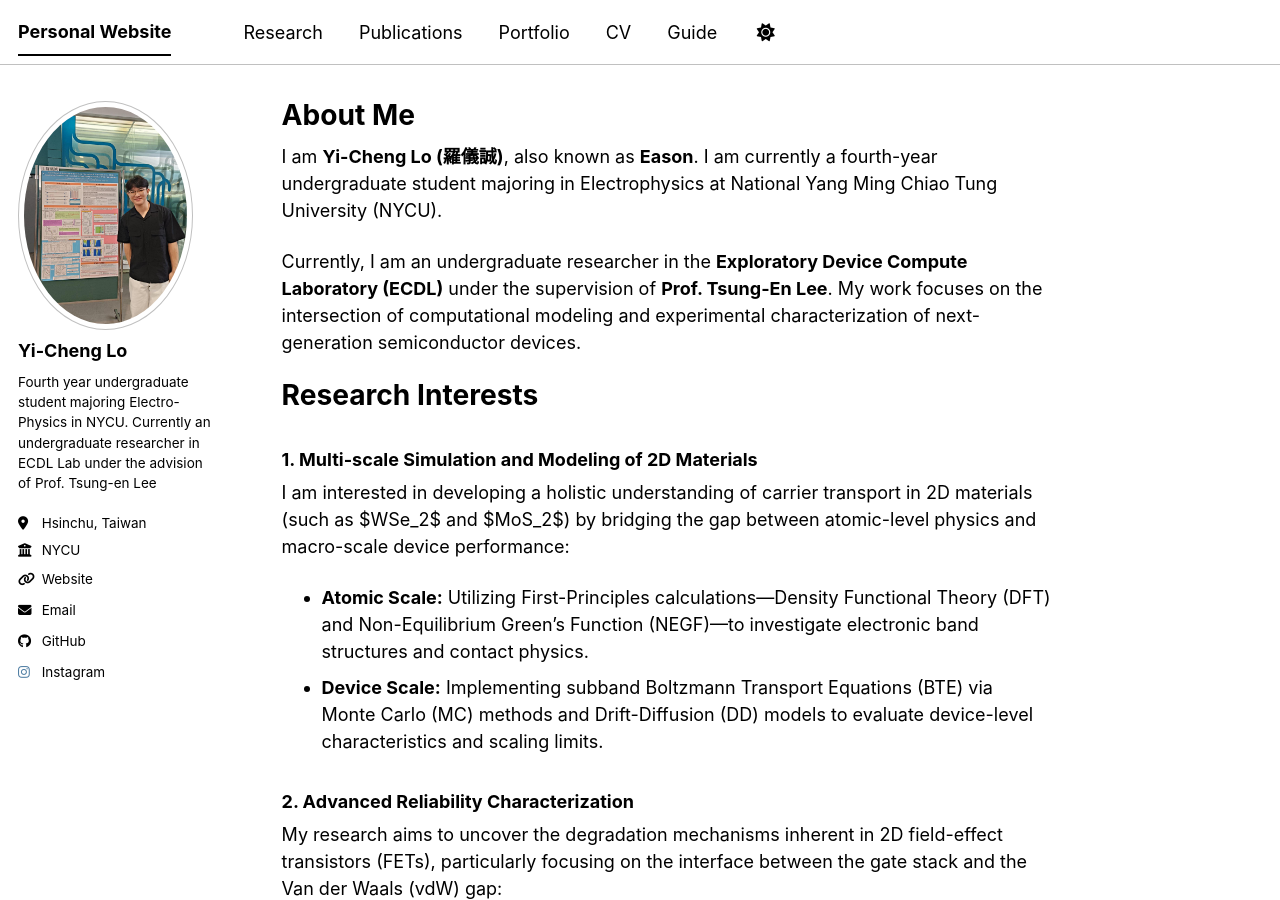
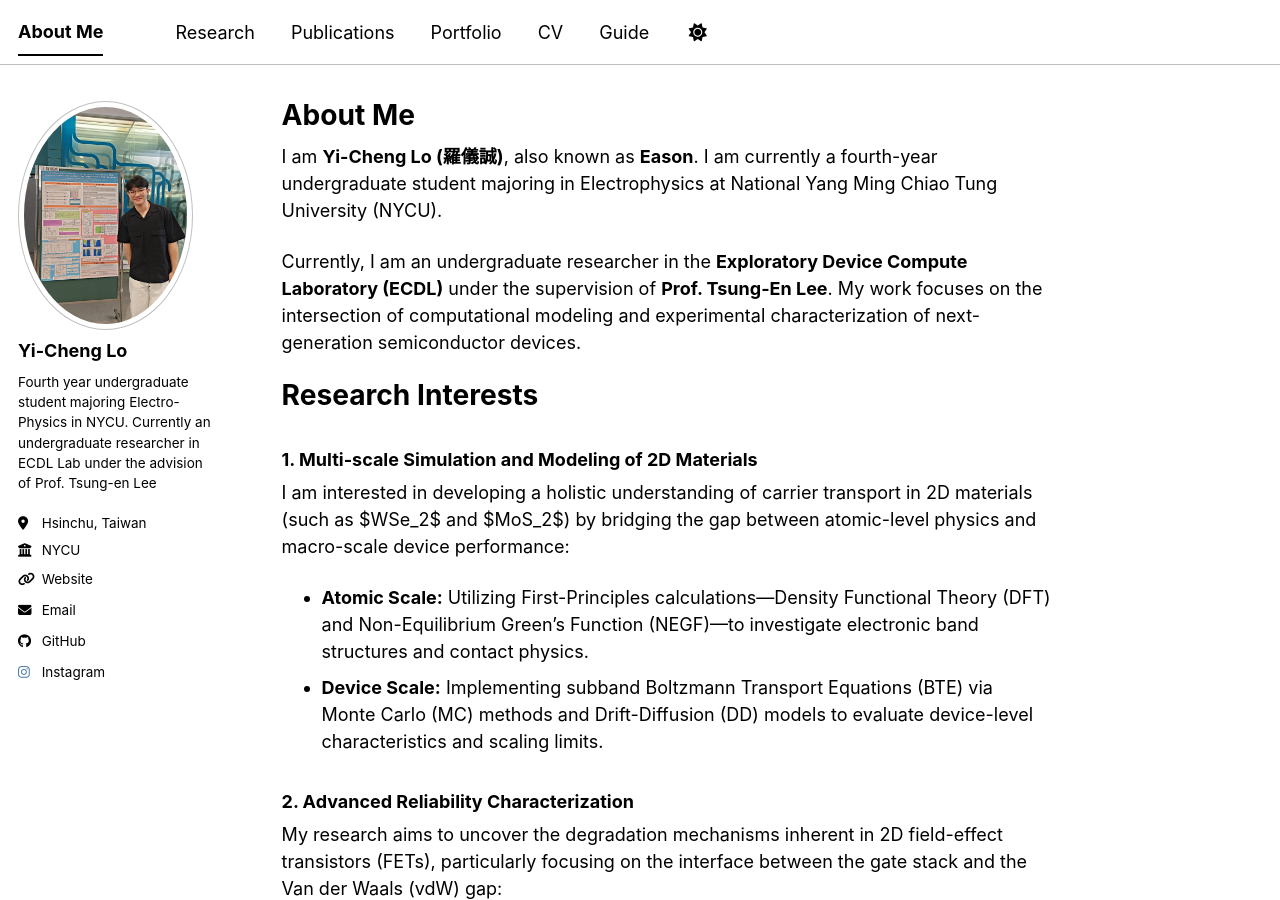
Before and after one commit to Deulgisocute/easonlocv, a Jekyll site: the page built from _pages/about.md, in a window 1280 px wide and 900 px high. Built offline with Jekyll 4.4.1, drawn with Linux system fonts in a browser that asks for light colours; a script bundle is joined from its source files by our own code; library files that are not in the unit come from our copies.

Commit message:
Update _config.yml

```diff
--- a/_config.yml
+++ b/_config.yml
@@ -9,10 +9,10 @@
 # Basic Site Settings
 locale                   : "en-US"
 site_theme               : "contrast" # The available themes options are "default", "air", "sunrise", "mint", "dirt" and "contrast"
-title                    : "Personal Website"
+title                    : "About Me"
 title_separator          : "-"
 name                     : &name "Yi-Cheng Lo (Eason Lo)"
-description              : &description "Your Name's academic portfolio"   # Update this with a general description of your site, this is the default if not overridden by a page
+description              : &description "Eason's academic portfolio"   # Update this with a general description of your site, this is the default if not overridden by a page
 url                      : https://deulgisocute.github.io # The base hostname & protocol for your site e.g. "https://[your GitHub username].github.io",
                                                            # or if you already have some other page hosted on Github then use "https://[your GitHub username].github.io/[Your Repo Name]"
 baseurl                  : "/easonlocv" # the subpath of your site, e.g. "/blog"
```
